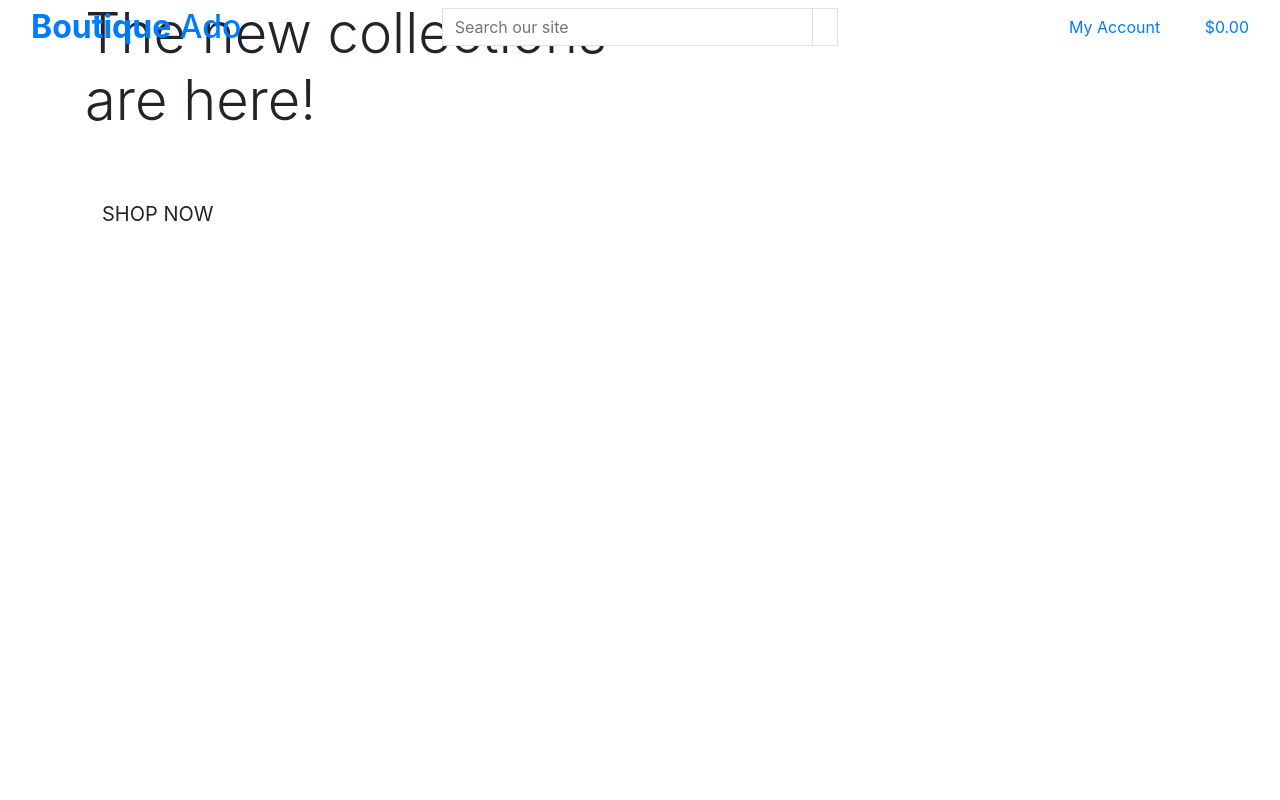
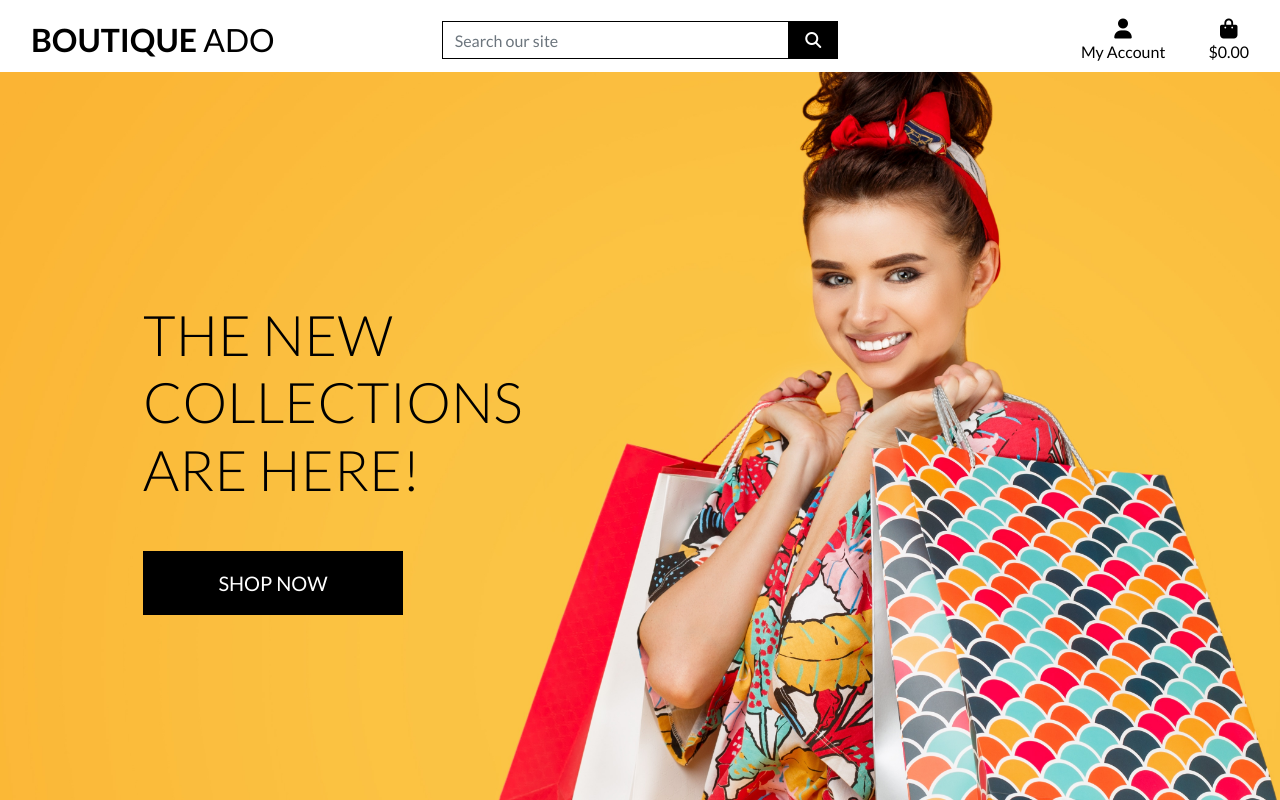
Before and after one commit to OndrejValla/boutique_ado_code_insitute_django_learning, a Django app: page / in a window 1280 px wide. Run offline with Django 3.2, Linux system fonts and the light colour scheme; some libraries are stand-ins or nearby versions.

Commit message:
Completed homepage header and CSS

```diff
--- a/boutique_ado/settings.py
+++ b/boutique_ado/settings.py
@@ -148,6 +148,10 @@ USE_TZ = True
 # https://docs.djangoproject.com/en/3.2/howto/static-files/
 
 STATIC_URL = '/static/'
+STATICFILES_DIRS = (os.path.join(BASE_DIR, 'static'),)
+
+MEDIA_URL = '/media/'
+MEDIA_ROOT = os.path.join(BASE_DIR, 'media')
 
 # Default primary key field type
 # https://docs.djangoproject.com/en/3.2/ref/settings/#default-auto-field
--- a/boutique_ado/urls.py
+++ b/boutique_ado/urls.py
@@ -15,9 +15,11 @@ Including another URLconf
 """
 from django.contrib import admin
 from django.urls import path, include
+from django.conf import settings
+from django.conf.urls.static import static
 
 urlpatterns = [
     path('admin/', admin.site.urls),
     path('accounts/', include('allauth.urls')),
     path('', include('home.urls')),
-]
+] + static(settings.MEDIA_URL, document_root=settings.MEDIA_ROOT)
--- /dev/null
+++ b/static/css/base.css
@@ -0,0 +1,81 @@
+html {
+    height: 100%;
+}
+
+body {
+    background: url('/media/homepage_background_cropped.jpg') no-repeat center center fixed;
+    background-size: cover;
+    height: calc(100vh - 164px);
+    color: #555;
+    font-family: 'Lato';
+}
+
+/* from Bulma */
+.icon {
+    align-items: center;
+    display: inline-flex;
+    justify-content: center;
+    height: 1.5rem;
+    width: 1.5rem;
+}
+
+.logo-font {
+    text-transform: uppercase;
+}
+
+.main-logo-link {
+    width: fit-content;
+}
+
+.shop-now-button {
+    background: black;
+    color: white;
+    min-width: 260px;
+}
+
+.btn-black {
+    background: black;
+    color: white;
+}
+
+.shop-now-button:hover,
+.shop-now-button:active,
+.shop-now-button:focus,
+.btn-black:hover,
+.btn-black:active,
+.btn-black:focus {
+    background: #222;
+    color: white;
+}
+
+.text-black {
+    color: #000 !important;
+}
+
+.border-black {
+    border: 1px solid black !important;
+}
+
+/* -------------------------------- Media Queries */
+
+/* Slightly larger container on xl screens */
+@media (min-width: 1200px) {
+    .container {
+        max-width: 80%;
+    }
+}
+
+/* fixed top navbar only on medium and up */
+@media (min-width: 992px) {
+    .fixed-top-desktop-only {
+        position: fixed;
+        top: 0;
+        right: 0;
+        left: 0;
+        z-index: 1030;
+    }
+
+    .header-container {
+        padding-top: 164px;
+    }
+}
--- a/templates/base.html
+++ b/templates/base.html
@@ -19,6 +19,10 @@
     <!-- Bootstrap CSS -->
     <link rel="stylesheet" href="https://stackpath.bootstrapcdn.com/bootstrap/4.4.1/css/bootstrap.min.css"
         integrity="sha384-Vkoo8x4CGsO3+Hhxv8T/Q5PaXtkKtu6ug5TOeNV6gBiFeWPGFN9MuhOf23Q9Ifjh" crossorigin="anonymous">
+    <link
+        href="https://fonts.googleapis.com/css2?family=Lato:ital,wght@0,100;0,300;0,400;0,700;0,900;1,100;1,300;1,400;1,700;1,900&display=swap"
+        rel="stylesheet">
+    <link rel="stylesheet" href="{% static 'css/base.css' %}">
     {% endblock %}
 
     {% block extra_css %}
@@ -26,6 +30,8 @@
 
     {% block corejs %}
     <!-- jQuery first, then Popper.js, then Bootstrap JS -->
+    <script src="https://kit.fontawesome.com/4d8c4321b0.js" crossorigin="anonymous">
+    </script>
     <script src="https://code.jquery.com/jquery-3.4.1.slim.min.js"
         integrity="sha384-J6qa4849blE2+poT4WnyKhv5vZF5SrPo0iEjwBvKU7imGFAV0wwj1yYfoRSJoZ+n" crossorigin="anonymous">
     </script>
@@ -45,7 +51,7 @@
 
 <body>
     <header class="container-fluid fixed-top">
-        <div class="row">
+        <div id="topnav" class="row bg-white pt-lg-2 d-none d-lg-flex">
             <div class="col-12 col-lg-4 my-auto py-1 py-lg-0 text-center text-lg-left">
                 <a href="{% url 'home' %}" class="nav-link main-logo-link">
                     <h2 class="logo-font text-black my-0"><strong>Boutique</strong> Ado</h2>
```
Also changed, not shown: media/homepage_background_cropped.jpg (added).
